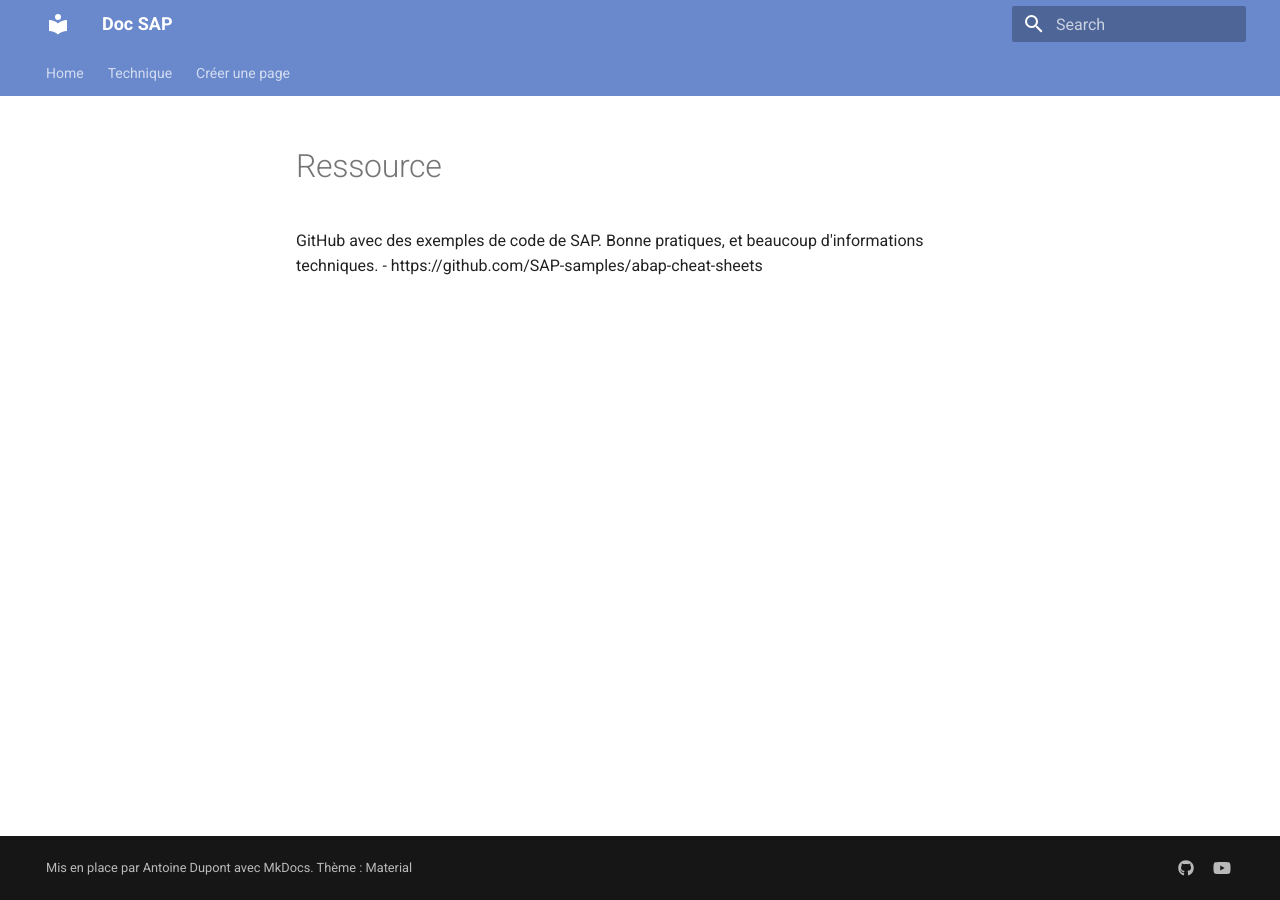
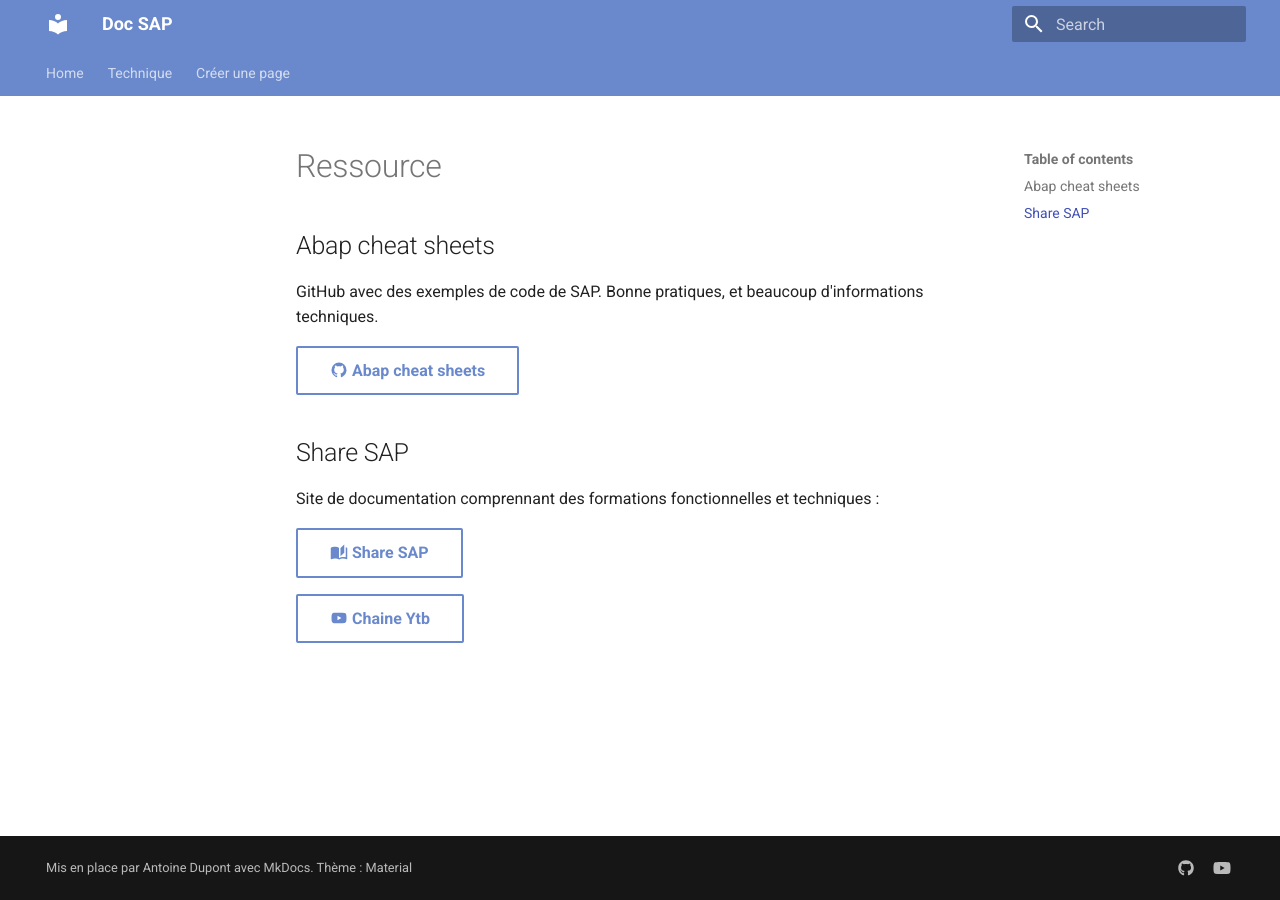
Before and after one commit to BoBsmil3Y/mkdoc-doc-sap, an MkDocs documentation site: the page built from docs/Memo/ressources.md, in a window 1280 px wide. Built offline with MkDocs 1.6.1 and Material for MkDocs 9.7.7, drawn with Linux system fonts in a browser that asks for light colours.

Commit message:
Adding resources and button

```diff
--- a/docs/Memo/ressources.md
+++ b/docs/Memo/ressources.md
@@ -5,5 +5,14 @@ description: Différentes ressources trouvées sur le web et utile de garder à
 
 # Ressource
 
+## Abap cheat sheets
 GitHub avec des exemples de code de SAP. Bonne pratiques, et beaucoup d'informations techniques.
-- https://github.com/SAP-samples/abap-cheat-sheets
+
+[:material-github: Abap cheat sheets](https://github.com/SAP-samples/abap-cheat-sheets){ .md-button }
+
+## Share SAP
+Site de documentation comprennant des formations fonctionnelles et techniques :
+
+[:material-book-open-page-variant: Share SAP](http://mickael.quesnot.free.fr/index.html){ .md-button }
+
+[:material-youtube: Chaine Ytb](https://www.youtube.com/@MrSharesap/videos){ .md-button }
```
